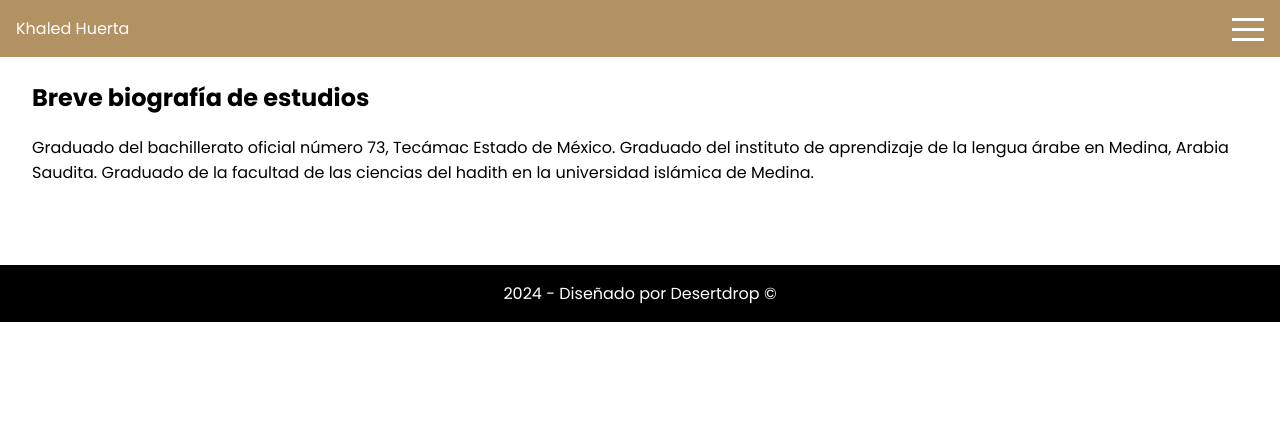
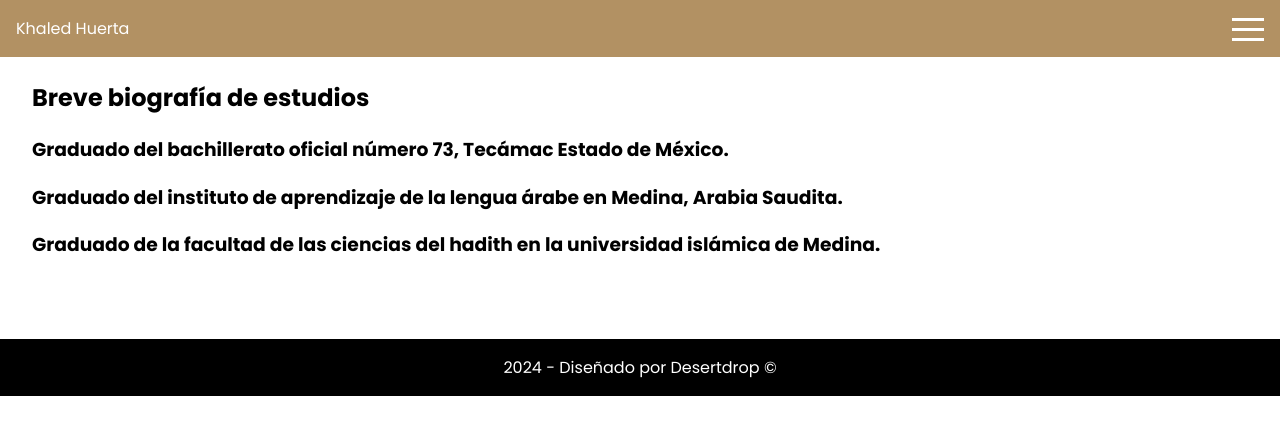
Before and after one commit to nlgarcia84/khaled-huerta, a React (Vite) app: page /myStudies in a window 1280 px wide. Shown: the top 434 px of the page. Built offline with nearby package versions, Linux system fonts and the light colour scheme.

Commit message:
studies section initialized

```diff
--- a/src/pages/Studies.jsx
+++ b/src/pages/Studies.jsx
@@ -10,12 +10,17 @@ export const Studies = () => {
     <>
       <MyStudies>
         <h2>Breve biografía de estudios</h2>
-        <p>
+        <h3>
           Graduado del bachillerato oficial número 73, Tecámac Estado de México.
+        </h3>
+        <h3>
           Graduado del instituto de aprendizaje de la lengua árabe en Medina,
-          Arabia Saudita. Graduado de la facultad de las ciencias del hadith en
-          la universidad islámica de Medina.
-        </p>
+          Arabia Saudita.
+        </h3>
+        <h3>
+          Graduado de la facultad de las ciencias del hadith en la universidad
+          islámica de Medina.
+        </h3>
       </MyStudies>
     </>
   );
```
